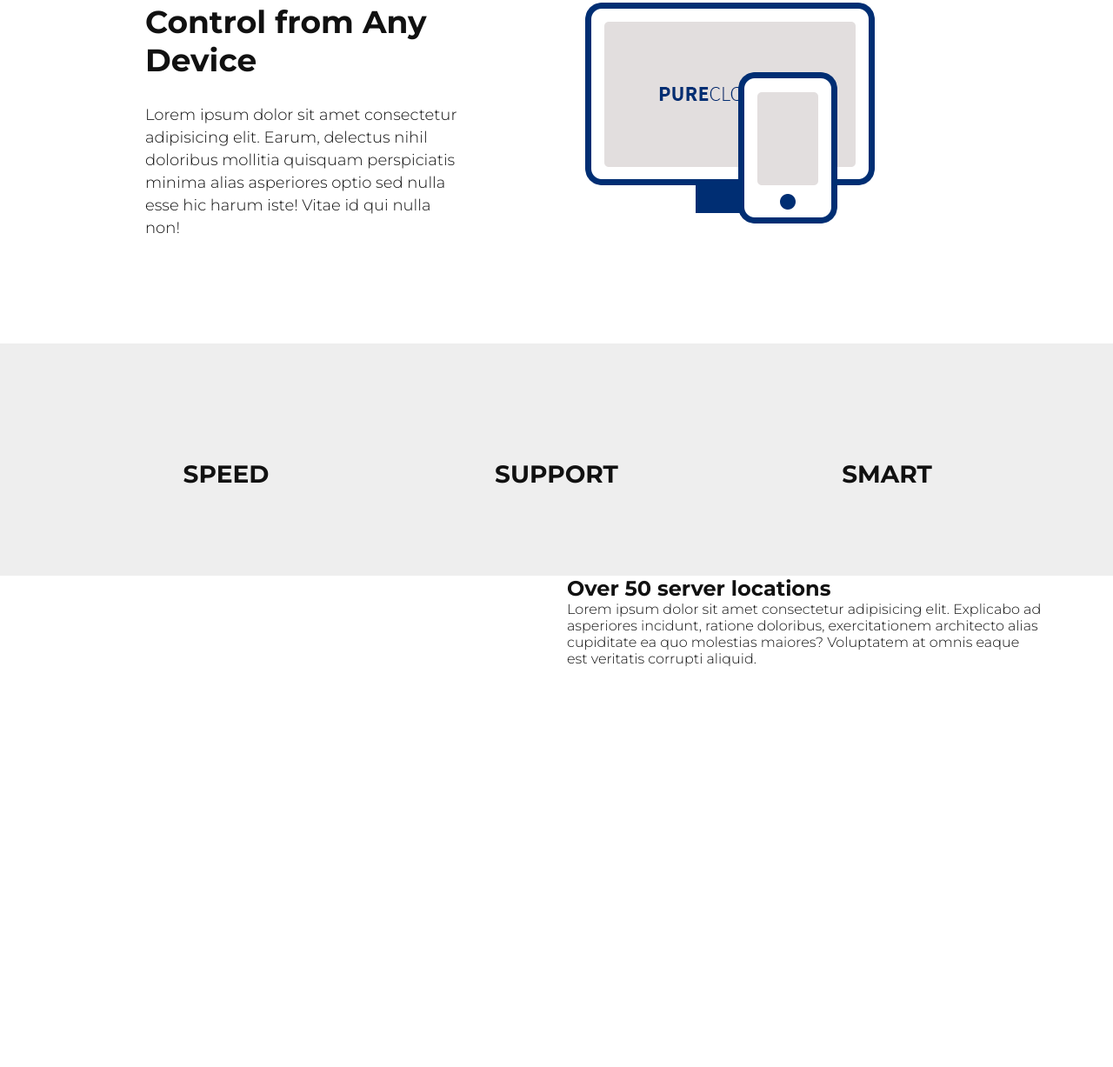
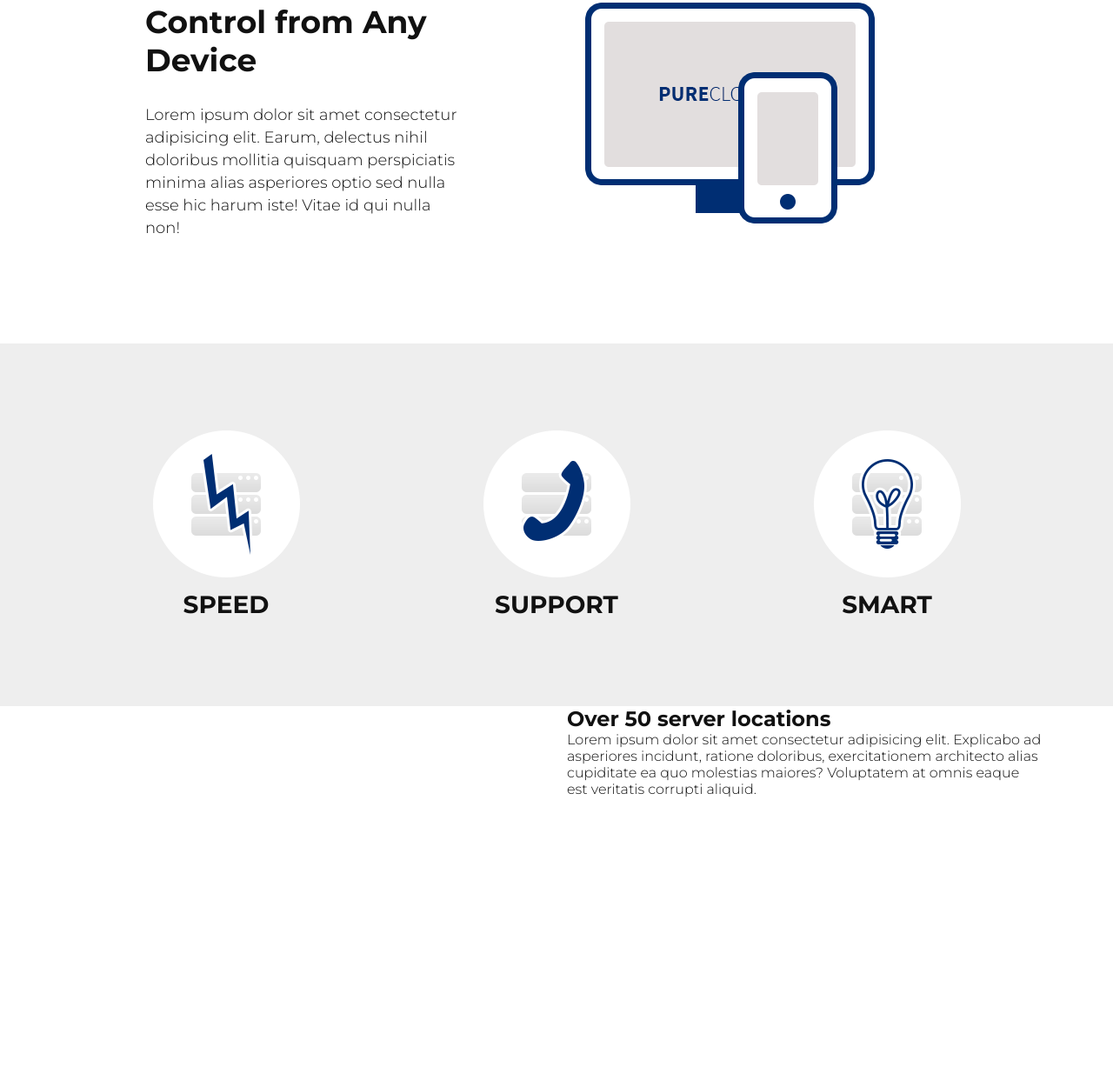
Before and after one commit to poohlikeshoney/scroll_animation, a plain HTML site: page index.html in a window 1280 px wide. Shown: the part 845-2072 px from the top of the page at 87% size. Drawn offline with nearby package versions, Linux system fonts and the light colour scheme.

Commit message:
JS : features section scroll-animation

```diff
--- a/css/style.css
+++ b/css/style.css
@@ -135,6 +135,7 @@ header .logo a em {
   font-size: 28px;
   margin-top: 14px;
   text-transform: uppercase;
+  opacity: 0;
 }
 .features .item img {
   width: 0;
--- a/js/main.js
+++ b/js/main.js
@@ -1,11 +1,19 @@
 $(function(){
   let $device = $('.device');
-  let $offset = 300;
-  let $deviceOffsetTop = $device.offset().top - $offset;
+  let $deviceOffsetTop = $device.offset().top - 400;
+
+  let $features = $('.features');
+  let $featuresOffsetTop = $features.offset().top - 400;
 
   $(window).scroll(function(){
+    // device section animation
     if($(this).scrollTop() > $deviceOffsetTop){
       $device.find('img').addClass('animate');
     }
+    // features section animation
+    if($(this).scrollTop() > $featuresOffsetTop){
+      $features.find('img').addClass('grow-img');
+      $features.find('h4').addClass('animate');
+    }
   });
 });
```
